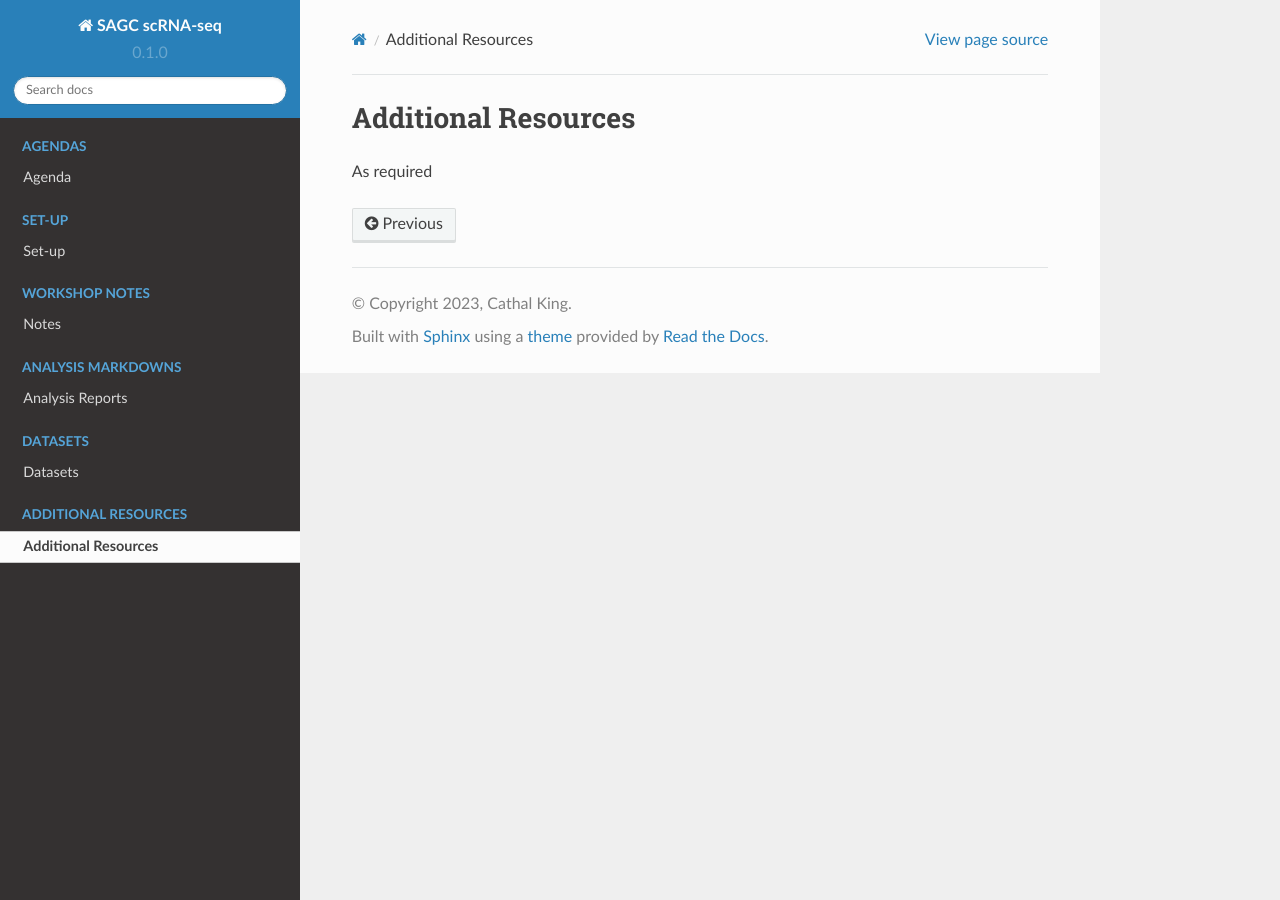
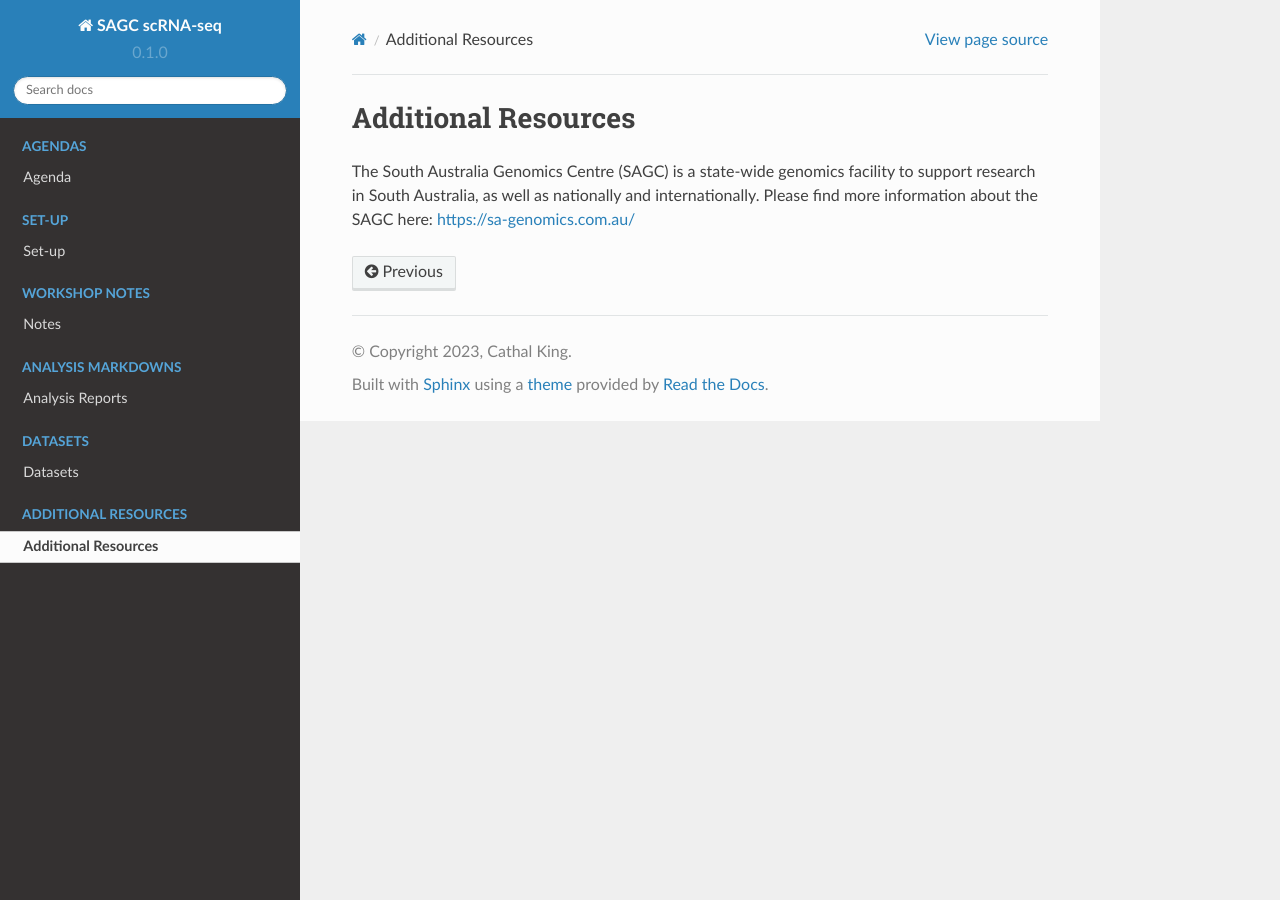
Before and after one commit to dw-thomson/SAGC_scRNAseq_workshop, a Sphinx documentation site: the page built from docs/source/Additional_Resources.rst, in a window 1280 px wide. Built offline with Sphinx 7.4.7 and the Read the Docs theme 2.0.0, drawn with Linux system fonts in a browser that asks for light colours.

Commit message:
Update Additional_Resources.rst
pw

```diff
--- a/docs/source/Additional_Resources.rst
+++ b/docs/source/Additional_Resources.rst
@@ -1,4 +1,4 @@
 Additional Resources
 ====================
 
-As required
+The South Australia Genomics Centre (SAGC) is a state-wide genomics facility to support research in South Australia, as well as nationally and internationally. Please find more information about the SAGC here: https://sa-genomics.com.au/
```
